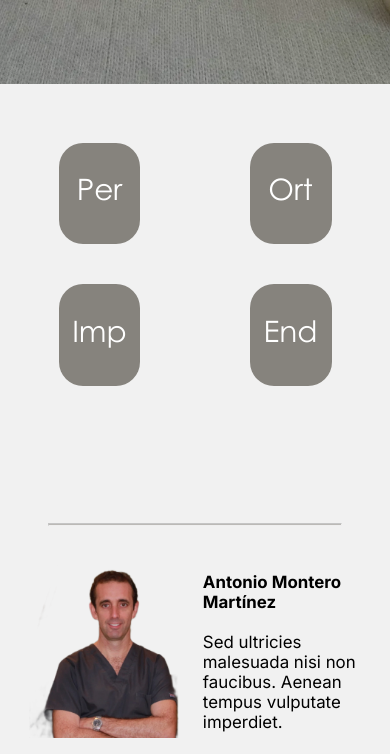
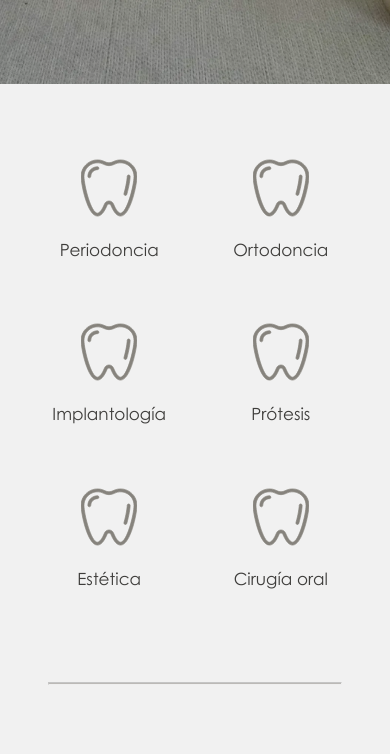
Before and after one commit to ptorija/ptorija.github.io, a plain HTML site: page index.html in a window 390 px wide. Shown: the part 760-1514 px from the top of the page. Drawn offline with nearby package versions, Linux system fonts and the light colour scheme.

Commit message:
adding svgs to services

```diff
--- a/index.html
+++ b/index.html
@@ -52,10 +52,12 @@
 
     <section id="servicios">
       <div class="container">
-        <div>Per</div>
-        <div>Ort</div>
-        <div>Imp</div>
-        <div>End</div>
+        <div> <img src = "svgs/tooth-svgrepo-com (1).svg" alt="Mi SVG feliz"/> Periodoncia</div>
+        <div> <img src = "svgs/tooth-svgrepo-com (1).svg" alt="Mi SVG feliz"/> Ortodoncia</div>
+        <div> <img src = "svgs/tooth-svgrepo-com (1).svg" alt="Mi SVG feliz"/> Implantología</div>
+        <div> <img src = "svgs/tooth-svgrepo-com (1).svg" alt="Mi SVG feliz"/> Prótesis</div>
+        <div> <img src = "svgs/tooth-svgrepo-com (1).svg" alt="Mi SVG feliz"/> Estética</div>
+        <div> <img src = "svgs/tooth-svgrepo-com (1).svg" alt="Mi SVG feliz"/> Cirugía oral</div>
       </div>
       <hr />
       <div class="presentation">
--- a/styles.css
+++ b/styles.css
@@ -142,28 +142,33 @@ section{
 }
 
 .container {
-    width: 30%;
-    height: 40%;
+    width: 35%;
+    height: 45%;
     display: grid;
     grid-template-rows: 1fr;
-    grid-template-columns: repeat(2, 1fr);
-    grid-template-rows: repeat(2,1fr);
-    row-gap: 20%;
-    column-gap: 20%;
-    padding: 17% 5%;
+    grid-template-columns: repeat(3, 1fr);
+    grid-template-rows: repeat(2, 1fr);
+    row-gap: 30%;
+    column-gap: 10%;
+    padding: 12% 0;
 }
 
 .container div {
     display: flex;
+    flex-direction: column;
     height: 100%;
     width: 100%;
-    font-size: 3.5vh;
+    font-size: 2.5vh;
     justify-content: center;
     align-items: center;
     font-family: 'Century Gothic Std', sans-serif;
-    color: white;
-    background-color: #86837d;
-    border-radius: 1.5rem;
+    color: #3e3d3b;
+}
+
+.container div img {
+    height: 60%;
+    width: 60%;
+    margin-bottom: 12%;
 }
 
 hr {
@@ -182,7 +187,7 @@ hr {
     flex-direction: column;
     width: 40%;
     height: 50vh;
-    padding: 10% 0;
+    padding: 6% 0;
     align-items: start;
     font-size: 2.2vh;
     font-family: 'Inter', sans-serif;
@@ -351,29 +356,35 @@ footer{
     }
     #servicios {
         overflow: auto;
-        height: 120vh;
+        height: 150vh;
         flex-wrap: wrap;
         justify-content: center;
     }
     .container {
-        width: 70%;
+        width: 80%;
         height: 20%;
         display: flex;
         flex-wrap: wrap;
         margin-top: 10%;
         justify-content: space-between;
         padding: 5% 5%;
+        row-gap: 15%;
     }
     .container div {
         height: 50%;
-        width: 30%;
+        width: 45%;
+        font-size: 2vh;
+    }
+    .container div img{
+        width: 40%;
+        width: 40%;
     }
     hr {
         display: block;
         position: relative;
         height: 1px;
         width: 75%;
-        margin-top: 0;
+        margin-top: 30%;
     }
     .presentation {
         font-size: 2vh;
@@ -387,7 +398,8 @@ footer{
         height: 90%;
     }
     .presentation p {
-        width: 100%;
+        margin-left: 5%;
+        width: 90%;
     }
     .swiper-button-next {
         color: transparent !important;
```
Also changed, not shown: svgs/tooth-svgrepo-com (1).svg (added).
